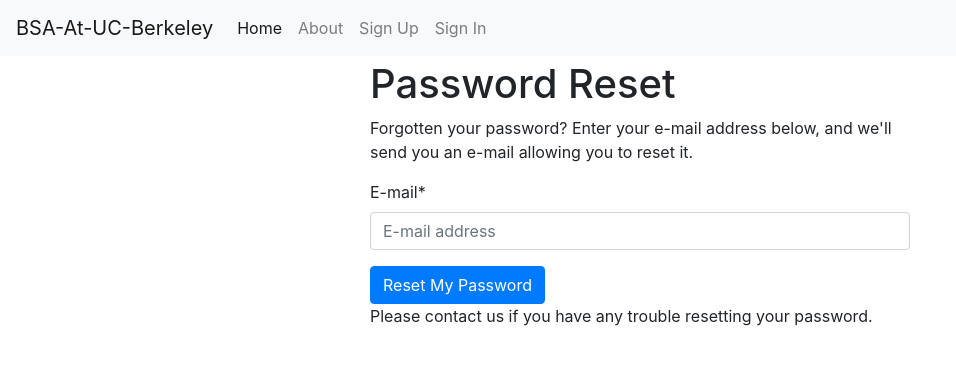
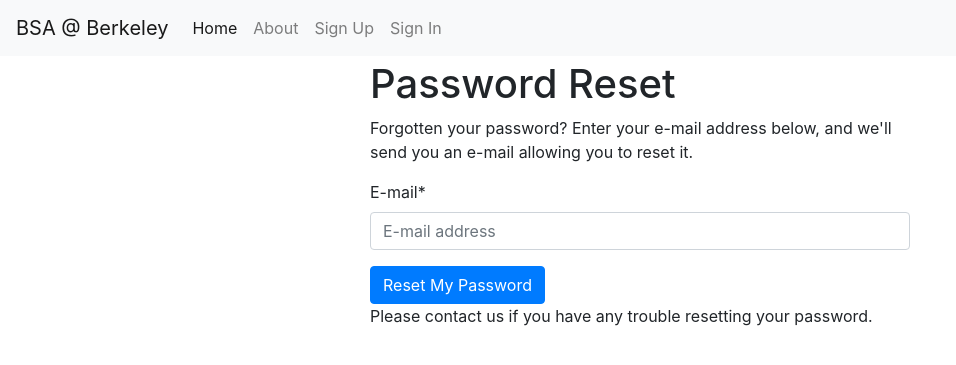
Before and after one commit to Bangladesh-At-UC-Berkeley/BSA_at_Berkeley, a Django app: page /accounts/password/reset/ in a window 1280 px wide. Shown: the top 365 px of the page, without its empty margins (0-956 px from the left). Run offline with Django 3.2, Linux system fonts and the light colour scheme; some libraries are stand-ins or nearby versions.

Commit message:
deployed on heroku

```diff
--- a/bsa_berkeley/templates/base.html
+++ b/bsa_berkeley/templates/base.html
@@ -39,7 +39,7 @@
         <button class="navbar-toggler navbar-toggler-right" type="button" data-toggle="collapse" data-target="#navbarSupportedContent" aria-controls="navbarSupportedContent" aria-expanded="false" aria-label="Toggle navigation">
           <span class="navbar-toggler-icon"></span>
         </button>
-        <a class="navbar-brand" href="{% url 'home' %}">BSA-At-UC-Berkeley</a>
+        <a class="navbar-brand" href="{% url 'home' %}">BSA @ Berkeley</a>
 
         <div class="collapse navbar-collapse" id="navbarSupportedContent">
           <ul class="navbar-nav mr-auto">
```
